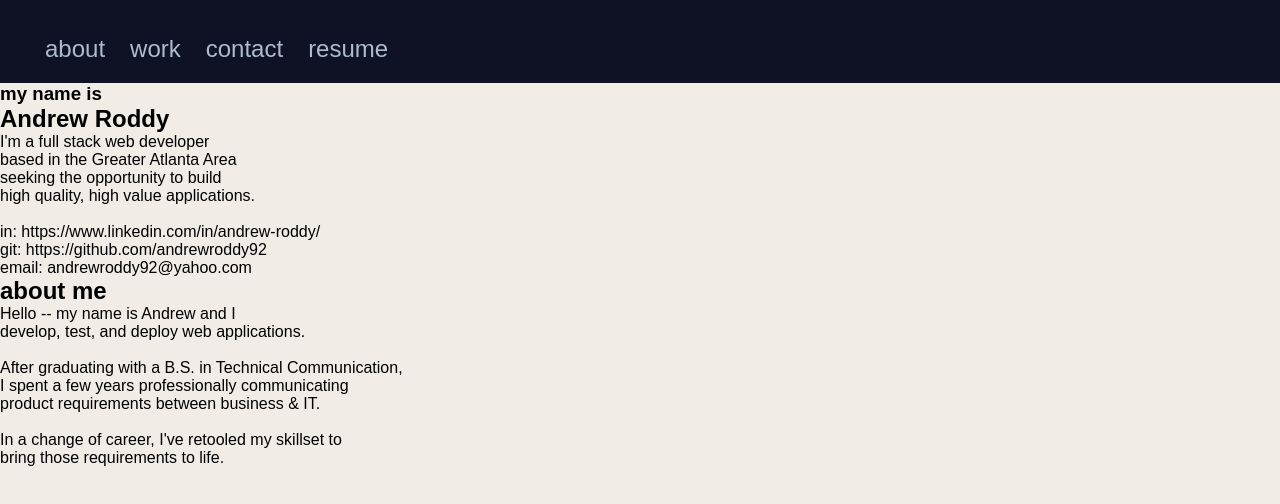
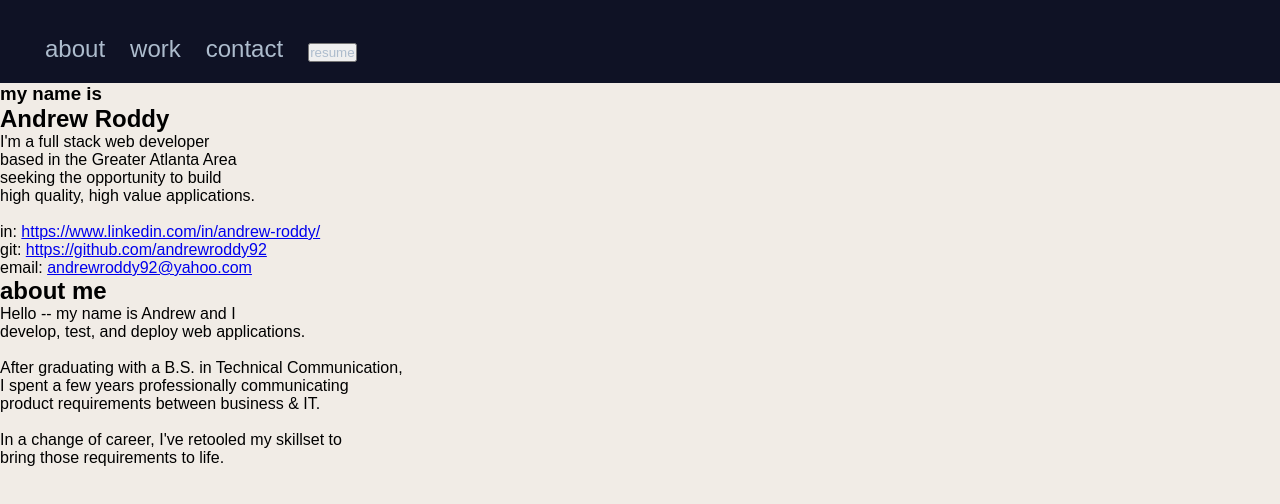
Before and after one commit to andrewroddy92/Andrew-Roddy-Portfolio, a React (Create React App) app: page / in a window 1280 px wide. Shown: the top 504 px of the page. Built offline with nearby package versions, Linux system fonts and the light colour scheme.

Commit message:
added resume download

```diff
--- a/src/components/Contact.js
+++ b/src/components/Contact.js
@@ -1,6 +1,7 @@
 import React from "react";
 export default function Contact() {
     return(
+        //TODO: Contact form eventually?
         <section id="contact"/>
     );
 }
--- a/src/components/Home.js
+++ b/src/components/Home.js
@@ -9,9 +9,9 @@ export default function Home() {
           <p>seeking the opportunity to build</p>
           <p>high quality, high value applications.</p>
           <br/>
-          <p>in: https://www.linkedin.com/in/andrew-roddy/</p>
-          <p>git: https://github.com/andrewroddy92</p>
-          <p>email: andrewroddy92@yahoo.com</p>
+          <p>in: <a href = ">https://www.linkedin.com/in/andrew-roddy/">https://www.linkedin.com/in/andrew-roddy/</a></p>
+          <p>git: <a href = "https://github.com/andrewroddy92">https://github.com/andrewroddy92</a></p>
+          <p>email: <a href = "mailto: andrewroddy92@yahoo.com">andrewroddy92@yahoo.com</a></p>
         </section>
       );
 }
--- a/src/components/Navbar.js
+++ b/src/components/Navbar.js
@@ -1,4 +1,6 @@
 import React from "react";
+import resume from '../andrew_roddy_resume.docx';
+
 export default function Navbar() {
 
     return(
@@ -7,8 +9,8 @@ export default function Navbar() {
                 <ul>
                     <li><a href="#about">about</a></li>
                     <li><a href="#portfolio">work</a></li>
-                    <li><a href="#contact">contact</a></li>
-                    <li>resume</li>
+                    <li><a href="#home">contact</a></li>
+                    <li><button><a href={resume} download>resume</a></button></li>
                 </ul>
             </nav>
         </header>
```
Also changed, not shown: 1 other file (tests, documents, lock files or other folders).
